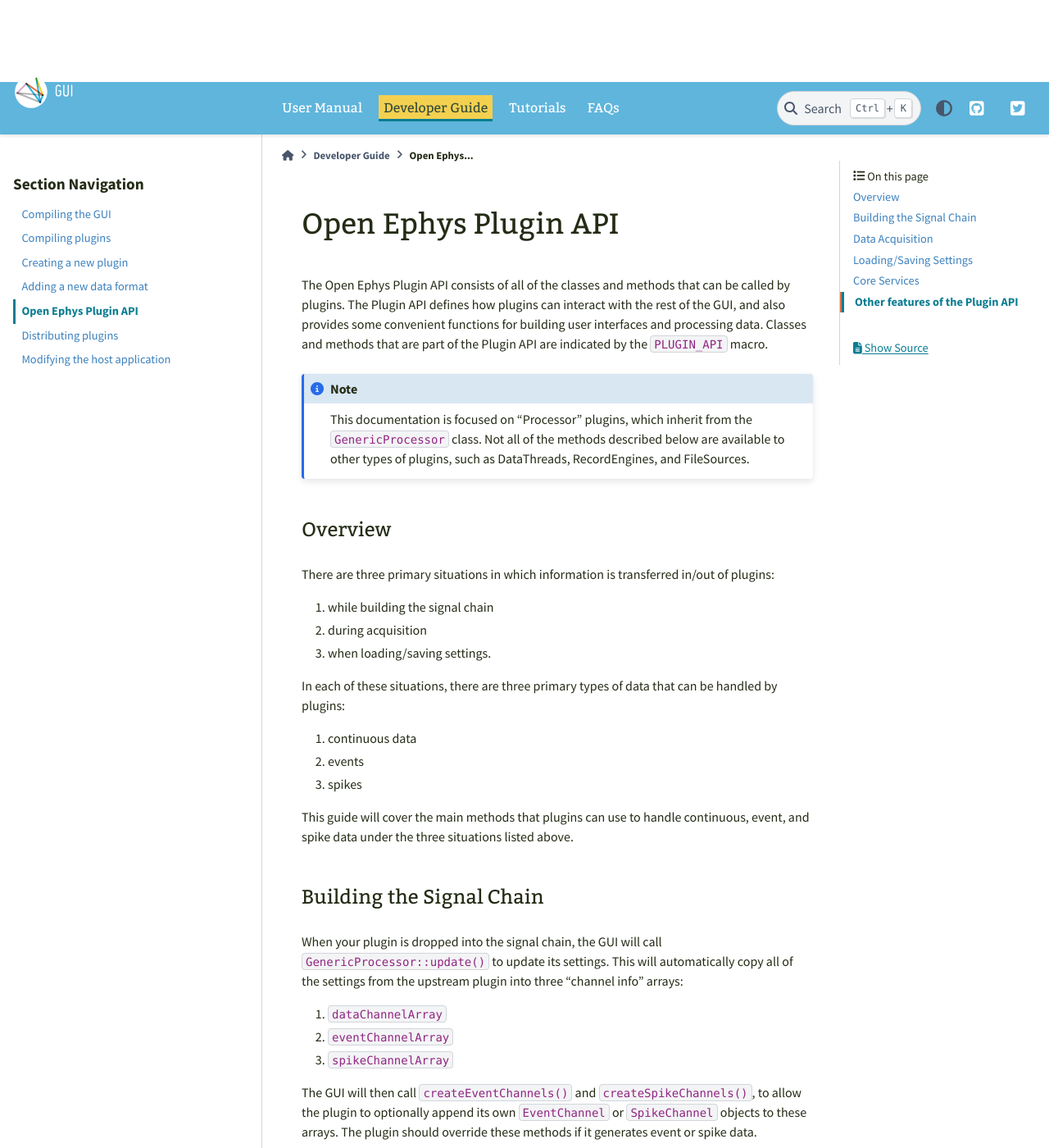
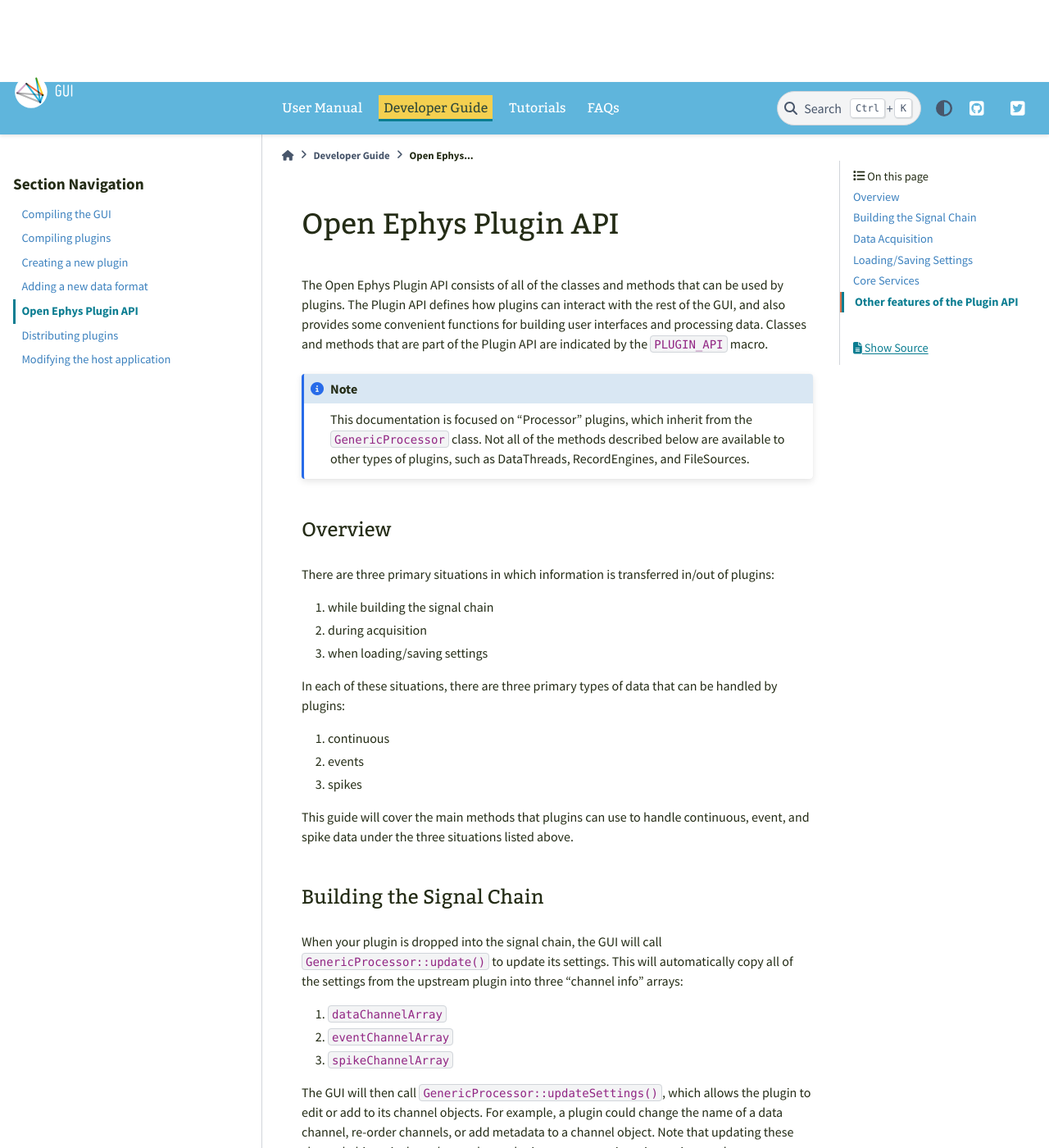
Before and after one commit to open-ephys/gui-docs, a Sphinx documentation site: the page built from source/Developer-Guide/Open-Ephys-Plugin-API.rst, in a window 1280 px wide and 1400 px high. Shown: the whole window at 82% size. Built offline with Sphinx 7.4.7 and the PyData theme 0.15.4, drawn with Linux system fonts in a browser that asks for light colours; some of the changed text lies outside the part shown.

```diff
--- a/source/Developer-Guide/Open-Ephys-Plugin-API.rst
+++ b/source/Developer-Guide/Open-Ephys-Plugin-API.rst
@@ -5,7 +5,7 @@
 Open Ephys Plugin API
 =====================
 
-The Open Ephys Plugin API consists of all of the classes and methods that can be called by plugins. The Plugin API defines how plugins can interact with the rest of the GUI, and also provides some convenient functions for building user interfaces and processing data. Classes and methods that are part of the Plugin API are indicated by the :code:`PLUGIN_API` macro.
+The Open Ephys Plugin API consists of all of the classes and methods that can be used by plugins. The Plugin API defines how plugins can interact with the rest of the GUI, and also provides some convenient functions for building user interfaces and processing data. Classes and methods that are part of the Plugin API are indicated by the :code:`PLUGIN_API` macro.
 
 .. note:: This documentation is focused on "Processor" plugins, which inherit from the :code:`GenericProcessor` class. Not all of the methods described below are available to other types of plugins, such as DataThreads, RecordEngines, and FileSources.
 
@@ -16,11 +16,11 @@
 
 #. while building the signal chain
 #. during acquisition
-#. when loading/saving settings.
+#. when loading/saving settings
 
 In each of these situations, there are three primary types of data that can be handled by plugins:
 
-#. continuous data
+#. continuous
 #. events
 #. spikes
 
@@ -35,9 +35,7 @@
 #. :code:`eventChannelArray`
 #. :code:`spikeChannelArray`
 
-The GUI will then call :code:`createEventChannels()` and :code:`createSpikeChannels()`, to allow the plugin to optionally append its own :code:`EventChannel` or :code:`SpikeChannel` objects to these arrays. The plugin should override these methods if it generates event or spike data.
-
-Finally, the GUI will call :code:`GenericProcessor::updateSettings()`, which allows the plugin to edit its channel objects. For example, a plugin could change the name of a data channel, re-order channels, or add metadata to a channel object. Note that updating these channel objects is the *only* way that a plugin can communicate its settings to downstream plugins. Any local settings that are not applied to these channel objects will not be visible to other plugins.
+The GUI will then call :code:`GenericProcessor::updateSettings()`, which allows the plugin to edit or add to its channel objects. For example, a plugin could change the name of a data channel, re-order channels, or add metadata to a channel object. Note that updating these channel objects is the *only* way that a plugin can communicate its settings to downstream plugins. Any local settings that are not applied to these channel objects will not be visible to other plugins.
 
 There are three types of continuous channels that plugins will encounter:
 
```
Also changed, not shown: source/User-Manual/Plugins/Spike-Detector.rst (+78 -16 lines), source/_static/images/plugins/spikedetector/spikedetector-01.png, 1 other file.
